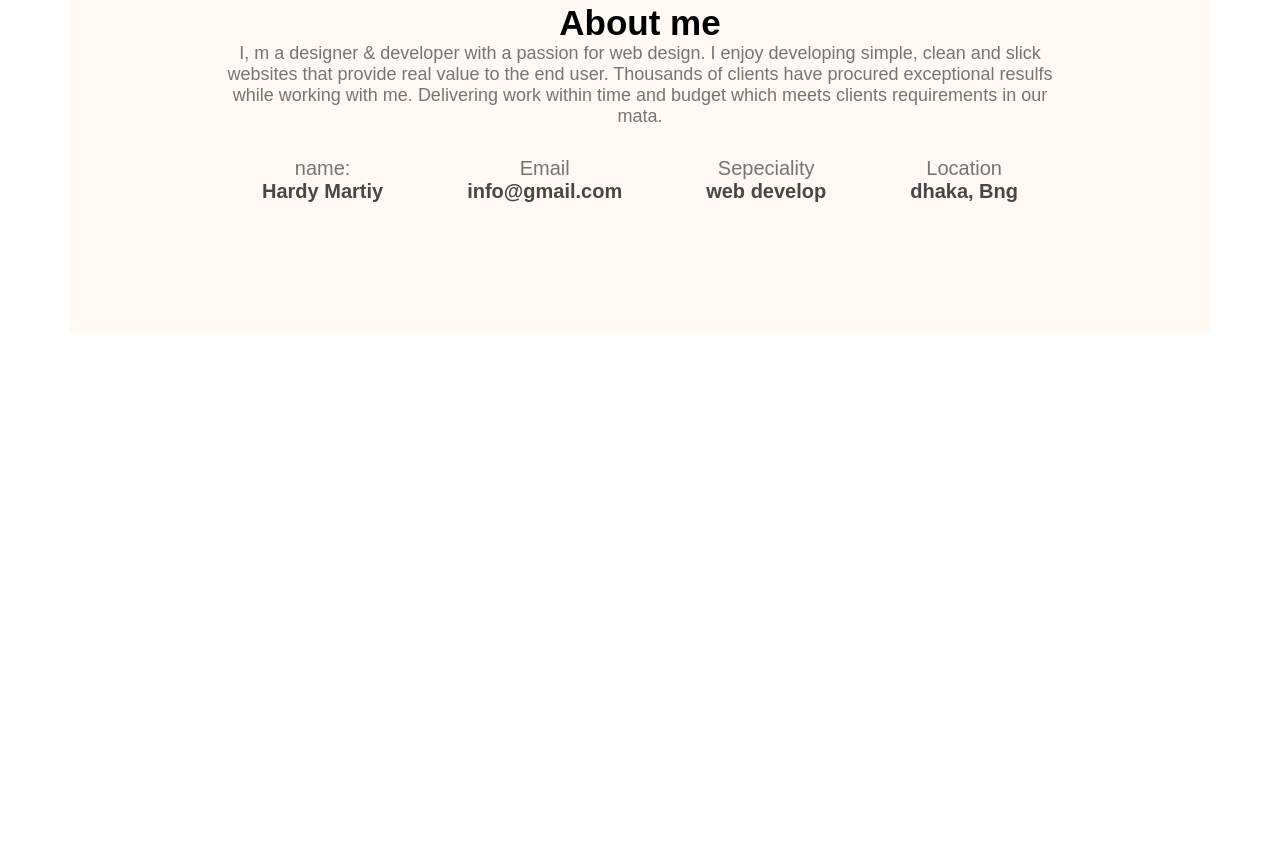
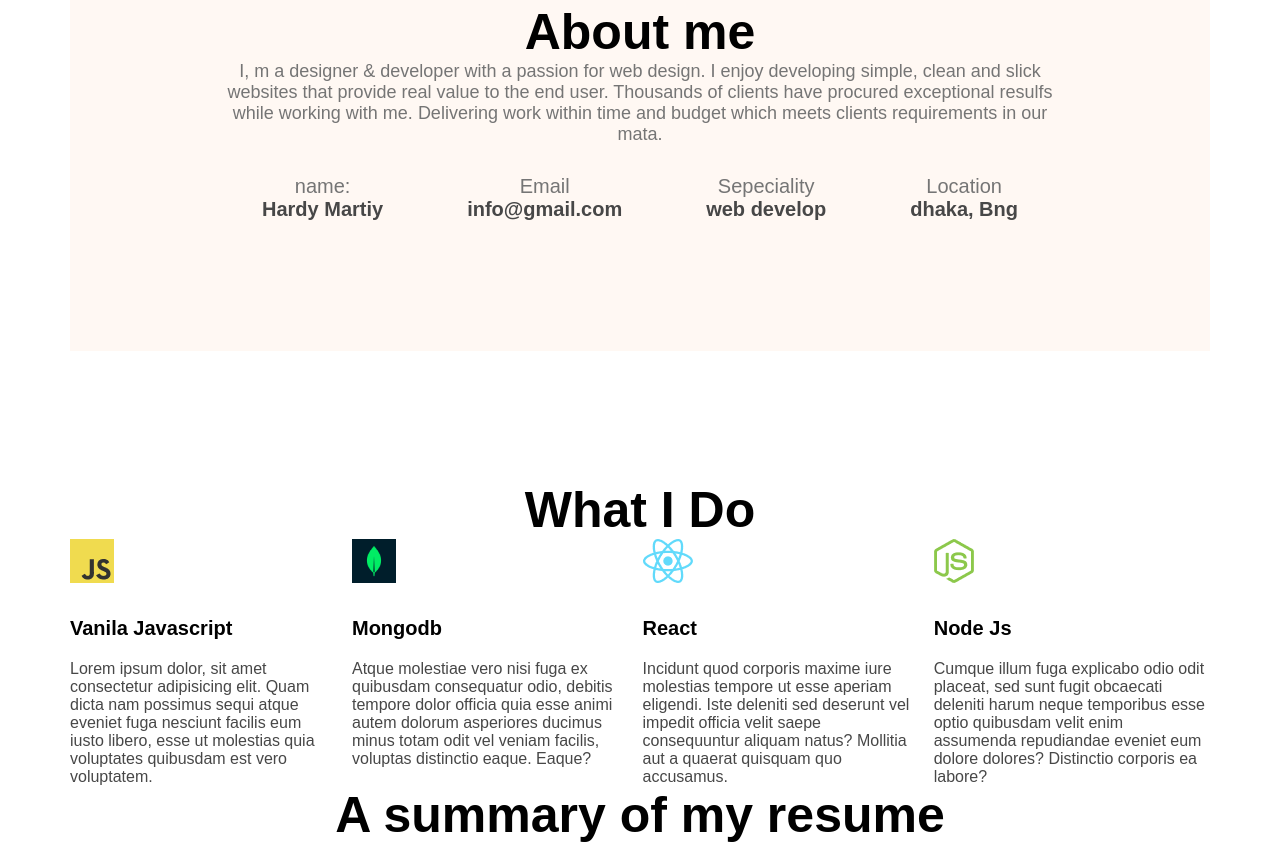
Before and after one commit to NusratSultanaSharmin/portfolio-res, a plain HTML site: page index.html in a window 1280 px wide. Shown: the part 1197-2041 px from the top of the page. Before the commit the page ends 1530 px from the top, so only its background shows below. Drawn offline with Linux system fonts and the light colour scheme.

Commit message:
second commit

```diff
--- a/index.html
+++ b/index.html
@@ -67,6 +67,43 @@
 
             </div>
         </section>
+        <!-- What i do section -->
+        <section class="what-i-do">
+            <h3 class="section-title">What I Do</h3>
+            <!-- < .skills-container>.skill*4>img+p.skill-title+p.skill-description>lorem15 -->
+             <div class="skills-container">
+                <div class="skill">
+                    <img src="image/icons/js.png" alt="">
+                    <p class="skill-title">Vanila Javascript</p>
+                    <p class="skill-description">Lorem ipsum dolor, sit amet consectetur adipisicing elit. Quam dicta nam possimus sequi atque eveniet fuga nesciunt facilis eum iusto libero, esse ut molestias quia voluptates quibusdam est vero voluptatem.</p>
+                </div>
+                <div class="skill">
+                    <img src="image/icons/mongo.png" alt="">
+                    <p class="skill-title">Mongodb</p>
+                    <p class="skill-description">Atque molestiae vero nisi fuga ex quibusdam consequatur odio, debitis tempore dolor officia quia esse animi autem dolorum asperiores ducimus minus totam odit vel veniam facilis, voluptas distinctio eaque. Eaque?</p>
+                </div>
+                <div class="skill">
+                    <img src="image/icons/react.png" alt="">
+                    <p class="skill-title">React</p>
+                    <p class="skill-description">Incidunt quod corporis maxime iure molestias tempore ut esse aperiam eligendi. Iste deleniti sed deserunt vel impedit officia velit saepe consequuntur aliquam natus? Mollitia aut a quaerat quisquam quo accusamus.</p>
+                </div>
+                <div class="skill">
+                    <img src="image/icons/nodejs.png" alt="">
+                    <p class="skill-title">Node Js</p>
+                    <p class="skill-description">Cumque illum fuga explicabo odio odit placeat, sed sunt fugit obcaecati deleniti harum neque temporibus esse optio quibusdam velit enim assumenda repudiandae eveniet eum dolore dolores? Distinctio corporis ea labore?</p>
+                </div>
+             </div>
+
+
+        </section>
+        <!-- section resume -->
+        <section class="resume">
+            <h3 class="section-title">A summary of my resume</h3>
+            <div class="resume content">
+
+            </div>
+
+        </section>
 
     </main>
     <footer>
--- a/styles/portfolio.css
+++ b/styles/portfolio.css
@@ -88,8 +88,9 @@ main{
 
 }
 .section-title{
+    text-align: center;
     font-weight: 700;
-    font-size: 35px;
+    font-size: 50px;
 
 }
 .section-description{
@@ -112,3 +113,28 @@ main{
     font-size: 20px;
     color: #474747;
 }
+/* what i do */
+.what-i-do{
+    margin-top: 130px;
+
+}
+.slill{
+    background:#FFFFFF;
+    box-shadow: 0 6px 50px rgb(0, 0 ,0,0.96);
+    border-radius:5px;
+    padding:30px;
+}
+.skills-container{
+    display: flex;
+    gap:24px;
+}
+.skill-title{
+    font-weight:700;
+    font-size:20px;
+    margin-top: 30px;
+    margin-bottom: 20px;
+}
+.skill-description{
+    color:#474747
+}
+/* resume style */
```
